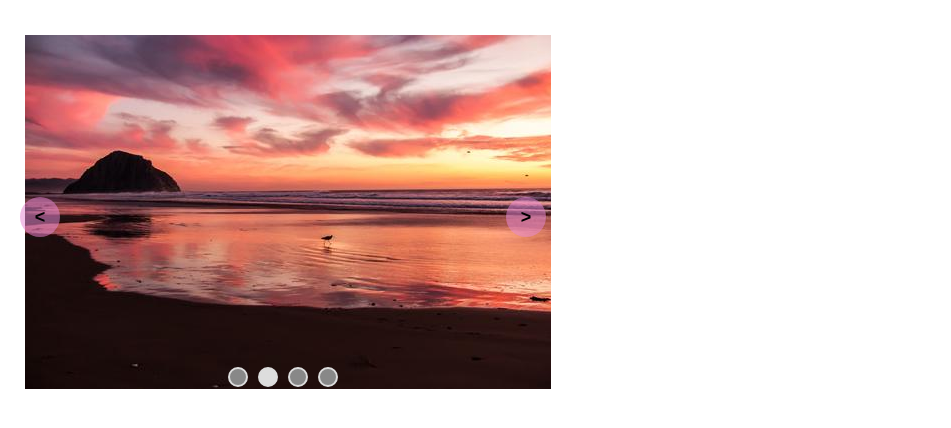
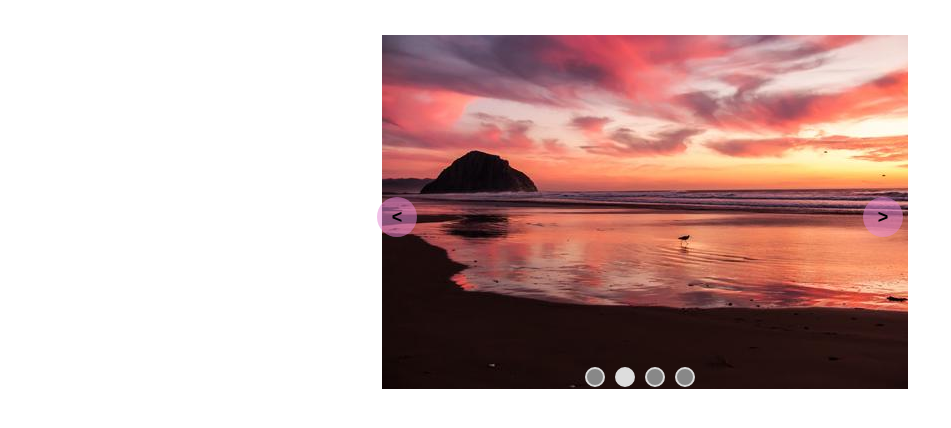
Before and after one commit to Irajan/irajan.github.io, a plain HTML site: page JS-assignment/imageSlider/index.html in a window 1280 px wide. Shown: the whole page, without its empty margins (0-951 px from the left). Drawn offline with Linux system fonts and the light colour scheme.

Commit message:
Adjust container to fit on center

```diff
--- a/JS-assignment/imageSlider/css/layout.css
+++ b/JS-assignment/imageSlider/css/layout.css
@@ -1,4 +1,5 @@
 .container{
+    width:fit-content;
     margin: 20px auto;
     padding: 10px;
 }
```
